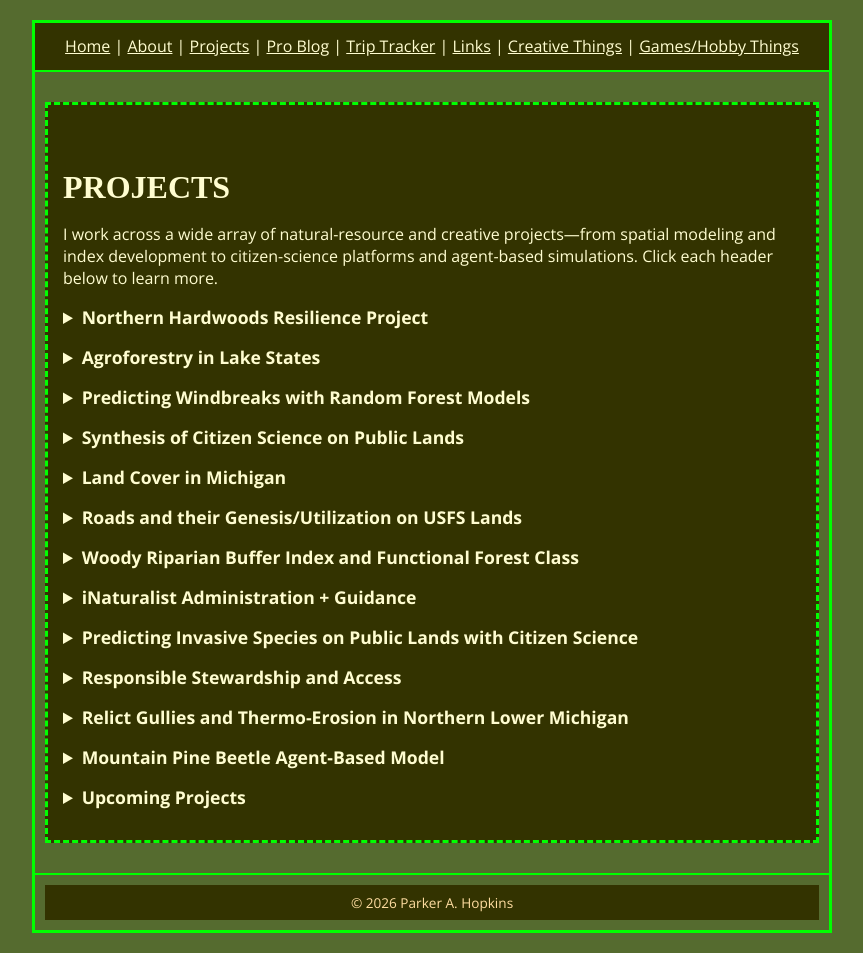
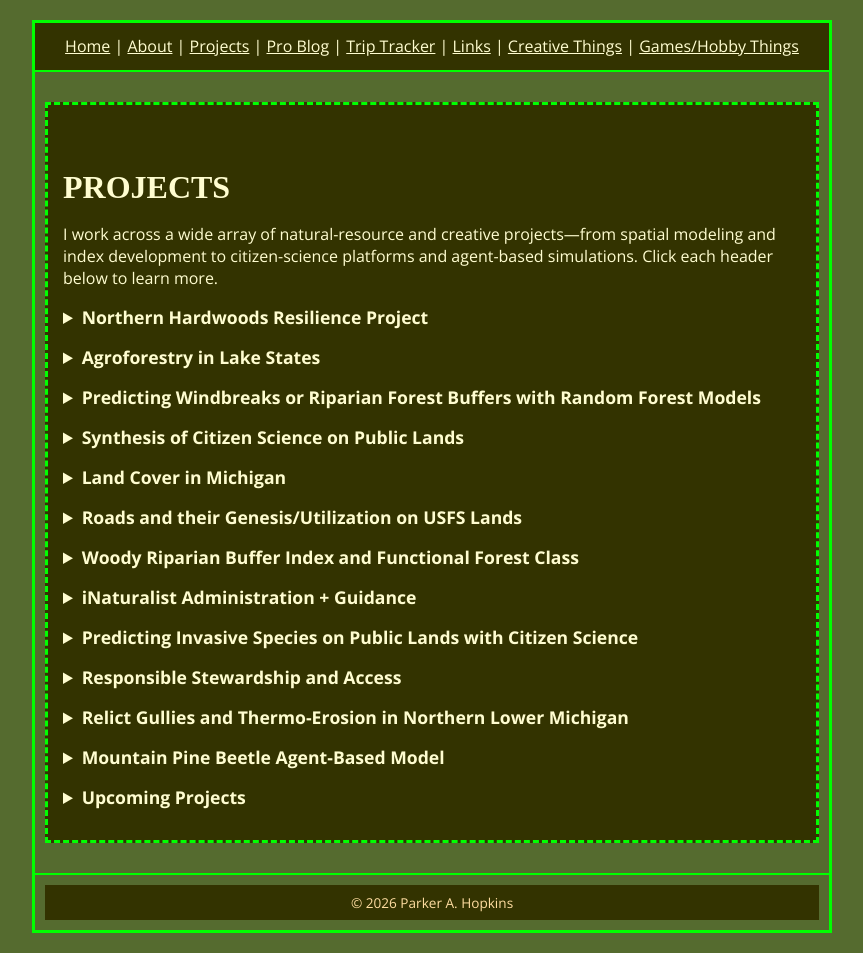
Before and after one commit to MtnTheMan/mtntheman.github.io, a Jekyll site: the page built from projects.html, in a window 1280 px wide. Shown: the whole page, without its empty margins (208-1071 px from the left). Built offline with Jekyll 4.4.1, drawn with Linux system fonts in a browser that asks for light colours; some web fonts are replaced.

Commit message:
Retitle GEO 866 project

```diff
--- a/projects.html
+++ b/projects.html
@@ -38,7 +38,7 @@ title: Projects
 
             <!-- Predicting windbreaks with Random Forest models -->
             <details>
-              <summary>Predicting Windbreaks with Random Forest Models</summary>
+              <summary>Predicting Windbreaks or Riparian Forest Buffers with Random Forest Models</summary>
               <img
                 class="project-img"
                 src="/assets/images/projects/WindbreakRandomForestInputs.png"
```
